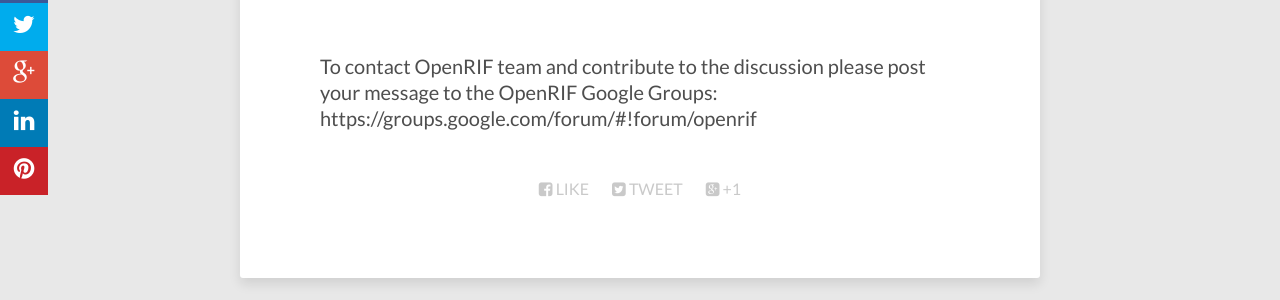
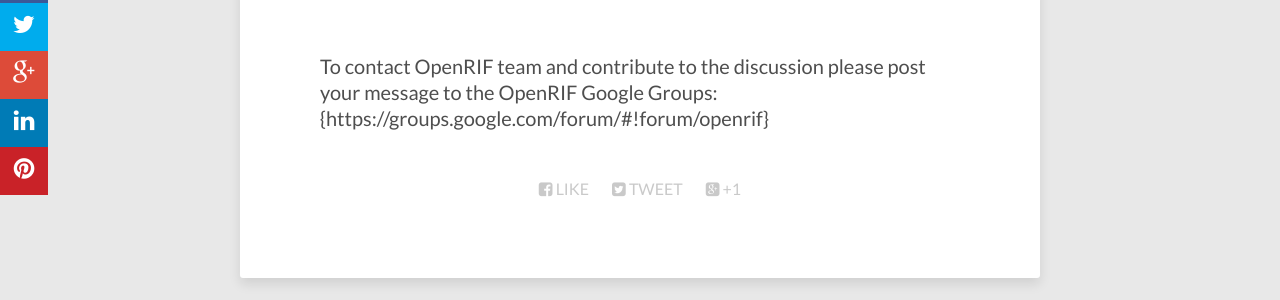
Before and after one commit to openrif/openrif.github.io, a Jekyll site: the page built from page/contact.md, in a window 1280 px wide. Shown: the part 225-525 px from the top of the page. Built offline with Jekyll 4.4.1, drawn with Linux system fonts in a browser that asks for light colours; nearby versions of some CDN libraries; comment, search, counter and statistics services are not loaded.

```diff
--- a/page/contact.md
+++ b/page/contact.md
@@ -4,4 +4,4 @@ layout: page
 ---
 
 
-To contact OpenRIF team and contribute to the discussion please post your message to the OpenRIF Google Groups: https://groups.google.com/forum/#!forum/openrif
+To contact OpenRIF team and contribute to the discussion please post your message to the OpenRIF Google Groups: {https://groups.google.com/forum/#!forum/openrif}
```
